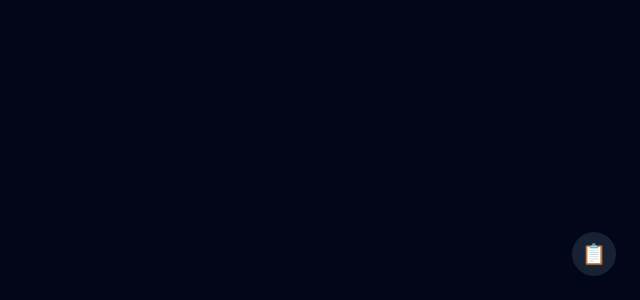
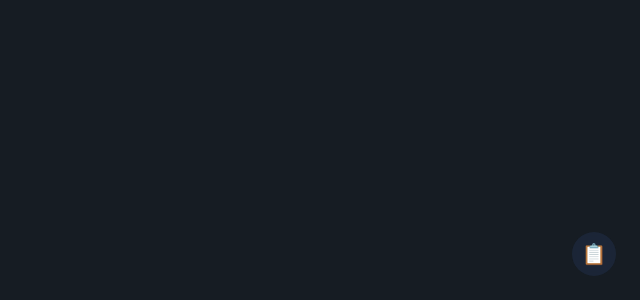
Before and after one commit to luubinhan/note, a React (Vite) app: page / in a window 1280 px wide. Shown: the part 500-800 px from the top of the page, without its empty margins (640-1280 px from the left). Built offline with nearby package versions, Linux system fonts and the light colour scheme.

Commit message:
change background color

```diff
--- a/src/App.tsx
+++ b/src/App.tsx
@@ -8,7 +8,7 @@ function App() {
   usePersistedNote(editorRef)
 
   return (
-    <main className="min-h-screen bg-slate-950 text-slate-50 flex items-center justify-center p-8">
+    <main className="min-h-screen text-slate-50 flex items-center justify-center p-8">
       <Toaster />
       <CopyNoteButton editorRef={editorRef} />
       <div className="min-w-2xl min-h-[90vh] max-w-2xl text-center space-y-4 ">
--- a/src/index.css
+++ b/src/index.css
@@ -1,4 +1,8 @@
 @import "tailwindcss";
+
+html {
+  background-color: #161C23;
+}
 
 @theme {
   --font-sans: "Jura", ui-sans-serif, system-ui, sans-serif;
```
